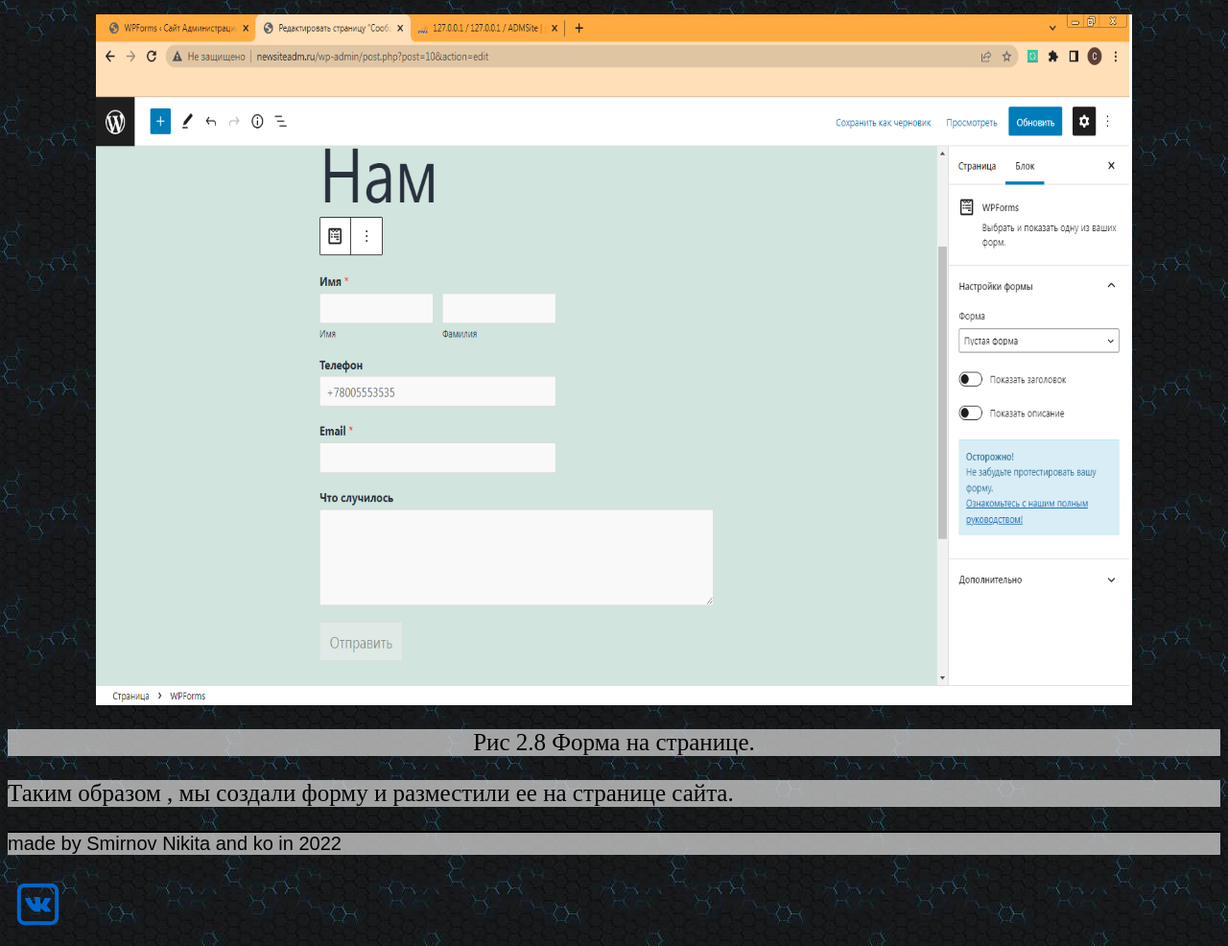
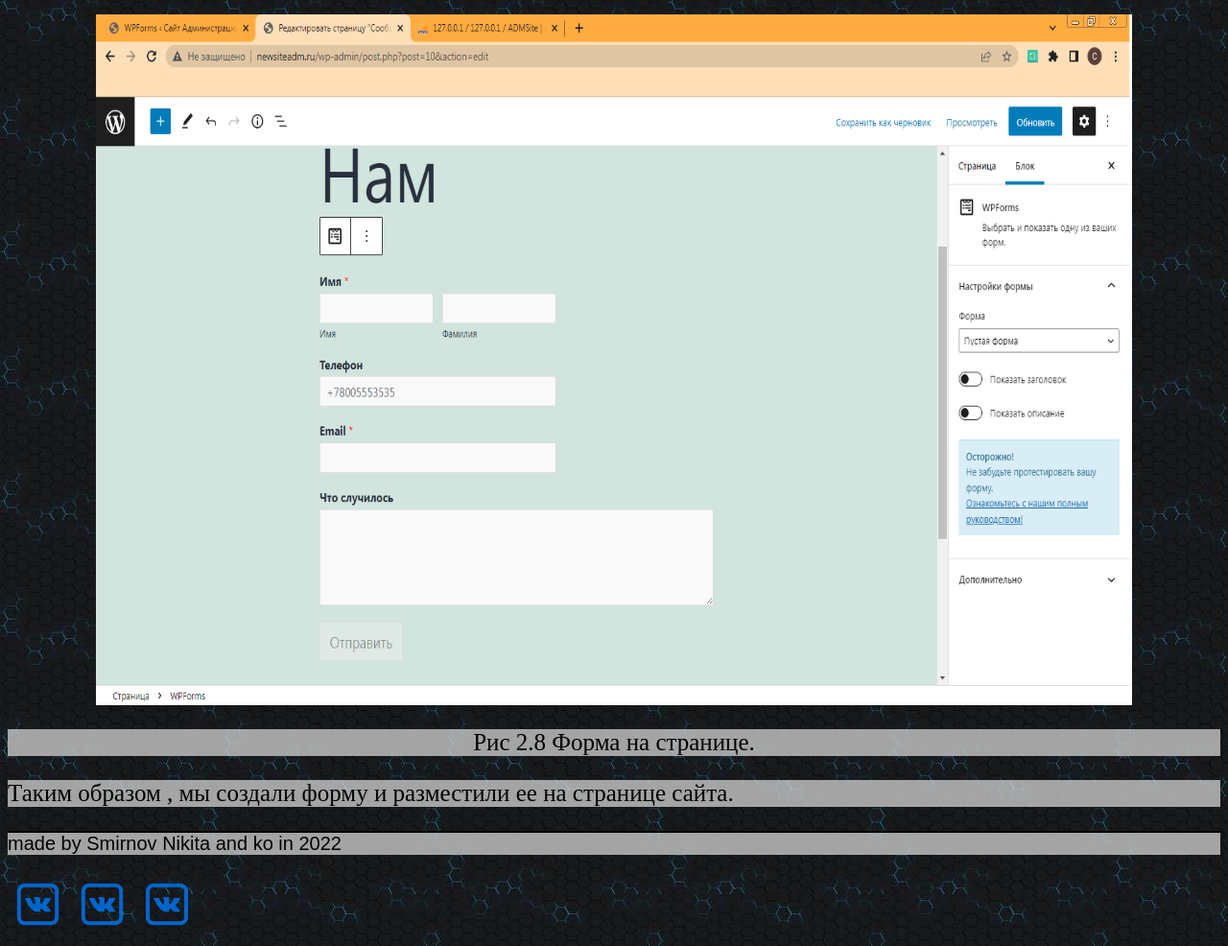
Before and after one commit to SmirnovNR/smirnovnr.github.io, a plain HTML site: page indexpl.html in a window 1280 px wide. Shown: the part 4658-5644 px from the top of the page at 96% size. Drawn offline with Linux system fonts and the light colour scheme.

Commit message:
Update indexpl.html

```diff
--- a/indexpl.html
+++ b/indexpl.html
@@ -57,5 +57,7 @@
 <p class="text">Таким образом , мы создали форму и разместили ее на странице сайта.</p>
 <p class="lol">made by Smirnov Nikita and ko in 2022</p>
 <a href="https://vk.com/mixfix998" ><img src="img/555.png" width="5%" height="5%"></a></img>
+	<a href="https://vk.com/venera_li" ><img src="img/555.png" width="5%" height="5%"></a></img>
+<a href="https://vk.com/polinaogrebchuk" ><img src="img/555.png" width="5%" height="5%"></a></img>
 </body>
 </html>
```
